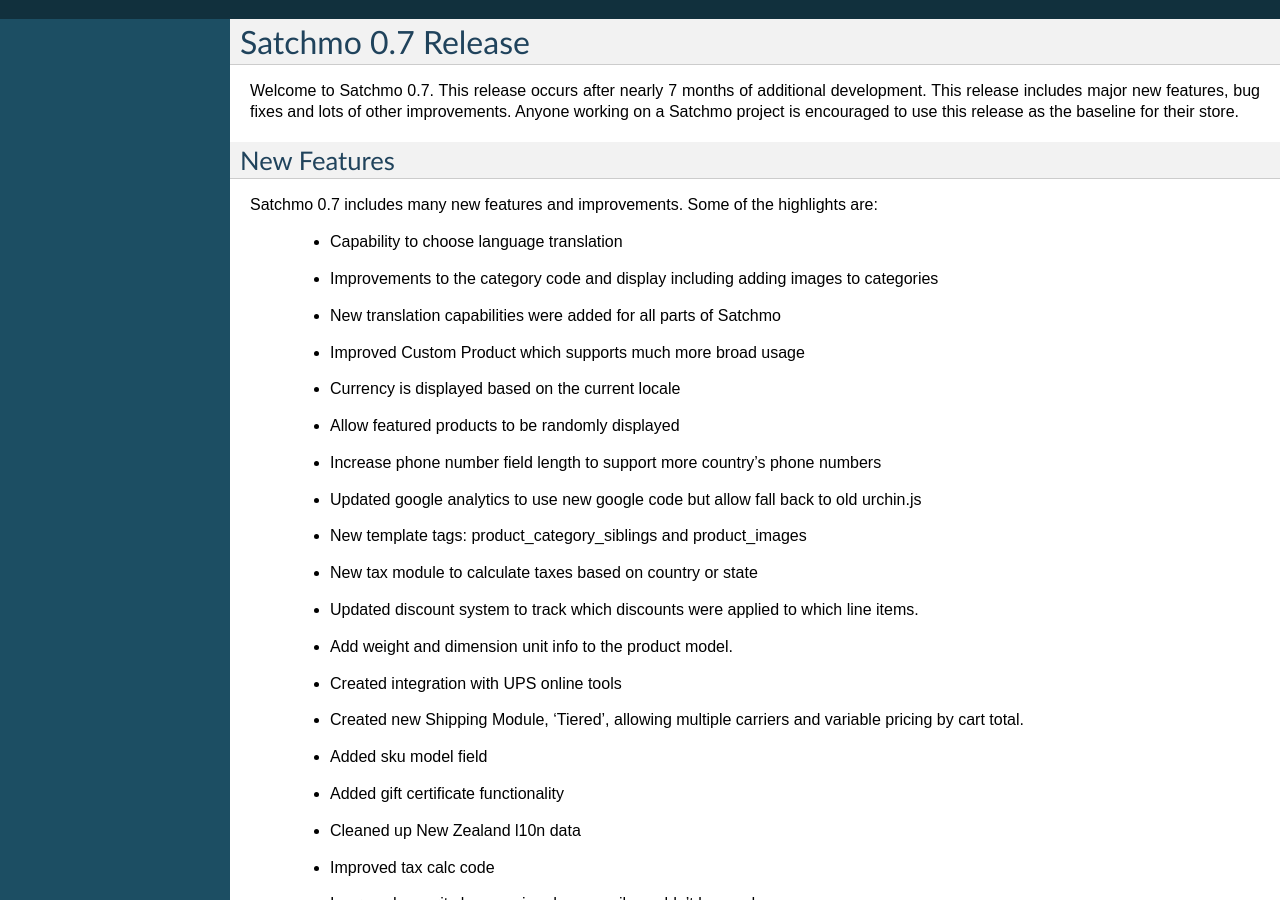
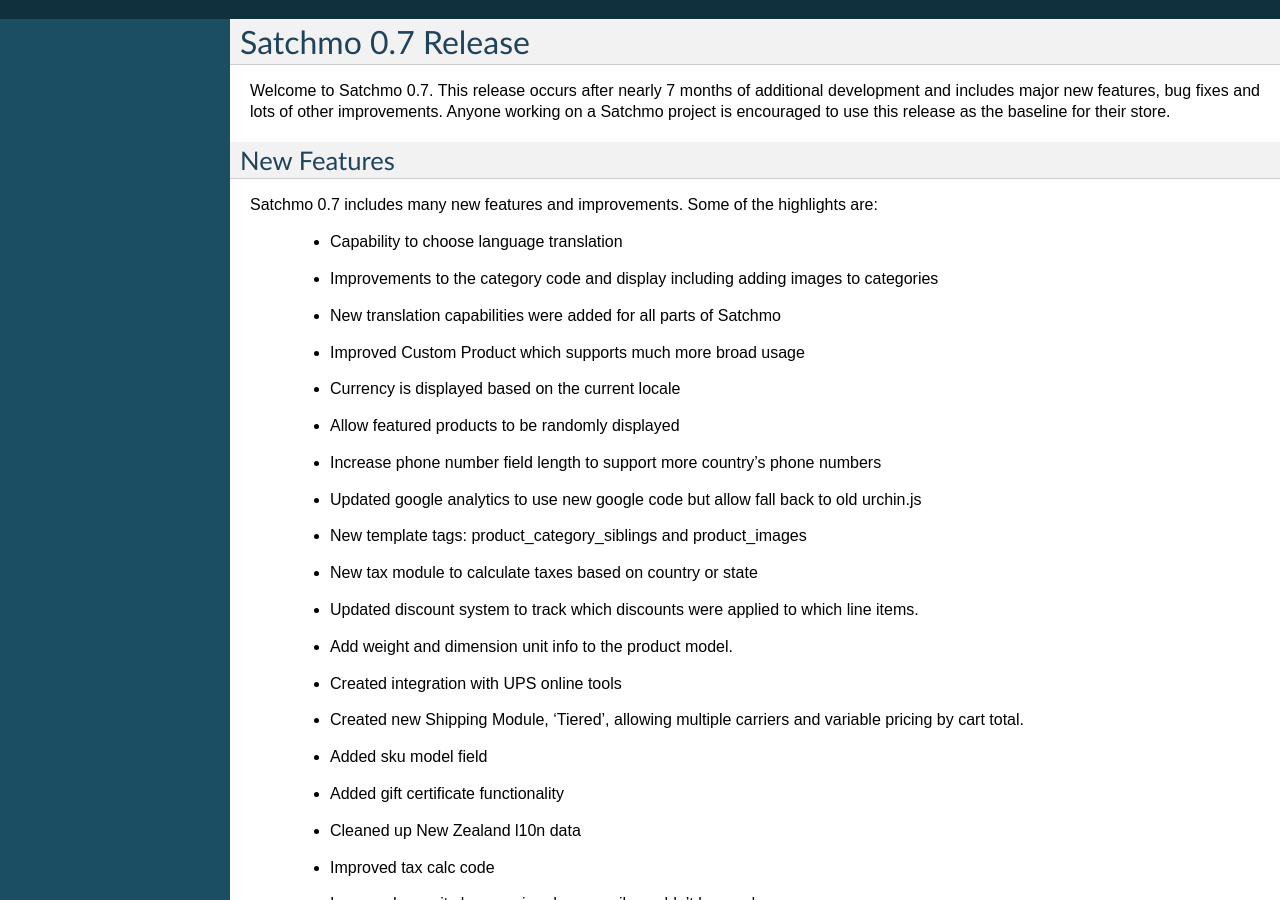
Before and after one commit to dokterbob/satchmo, a Sphinx documentation site: the page built from docs/release-notes-0-7.txt, in a window 1280 px wide and 900 px high. Built offline with Sphinx 7.4.7, drawn with Linux system fonts in a browser that asks for light colours.

Commit message:
Doc cleanups.
--HG--
extra : convert_revision : svn%3Aa38d40e9-c014-0410-b785-c606c0c8e7de/satchmo/trunk%401221

```diff
--- a/docs/release-notes-0-7.txt
+++ b/docs/release-notes-0-7.txt
@@ -1,7 +1,7 @@
 Satchmo 0.7 Release
 ===================
 
-Welcome to Satchmo 0.7. This release occurs after nearly 7 months of additional development. This release includes major new features, bug fixes and lots of other improvements. Anyone working on a Satchmo project is encouraged to use this release as the baseline for their store.
+Welcome to Satchmo 0.7. This release occurs after nearly 7 months of additional development and includes major new features, bug fixes and lots of other improvements. Anyone working on a Satchmo project is encouraged to use this release as the baseline for their store.
 
 New Features
 ------------
--- a/setup.py
+++ b/setup.py
@@ -41,6 +41,7 @@
       url = "http://www.satchmoproject.com",
       license = "BSD",
       description = "The webshop for perfectionists with deadlines.",
+      long_description = "Satchmo is an ecommerce framework created using Django.",
       package_dir = {'satchmo': 'satchmo'},
       packages = packages,
       package_data = {'satchmo': data_files},
```
